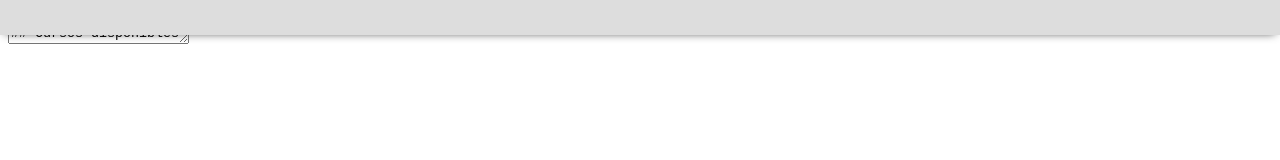
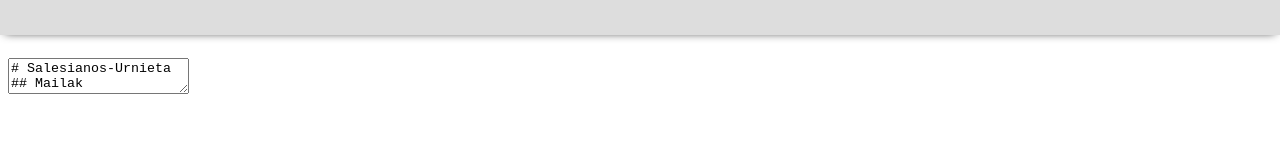
Before and after one commit to MRM-SU/Salesianos-Urnieta, a plain HTML site: page index.html in a window 1280 px wide. Drawn offline with nearby package versions, Linux system fonts and the light colour scheme.

Commit message:
update location bar

```diff
--- a/index.html
+++ b/index.html
@@ -5,7 +5,7 @@
 <title>Salesianos Urnieta</title>
 <textarea>
 # Salesianos-Urnieta
-## Cursos disponibles
+## Mailak
 ### Batxi
   - [Batxi 1](./batxi-1)
 </script>
--- a/scripts/style.css
+++ b/scripts/style.css
@@ -1,6 +1,7 @@
 body {
     opacity:0;
-    transition:all 1.5s ease-in-out;
+    transition:all 2.5s ease-in-out;
+    padding-top: 50px;
 }
 
 #topbar {
```
Also changed, not shown: batxi-1/fiki/indarra/index.html (+1 -1 lines), batxi-1/fiki/index.html (+1 -1 lines), batxi-1/index.html (+1 -1 lines).
